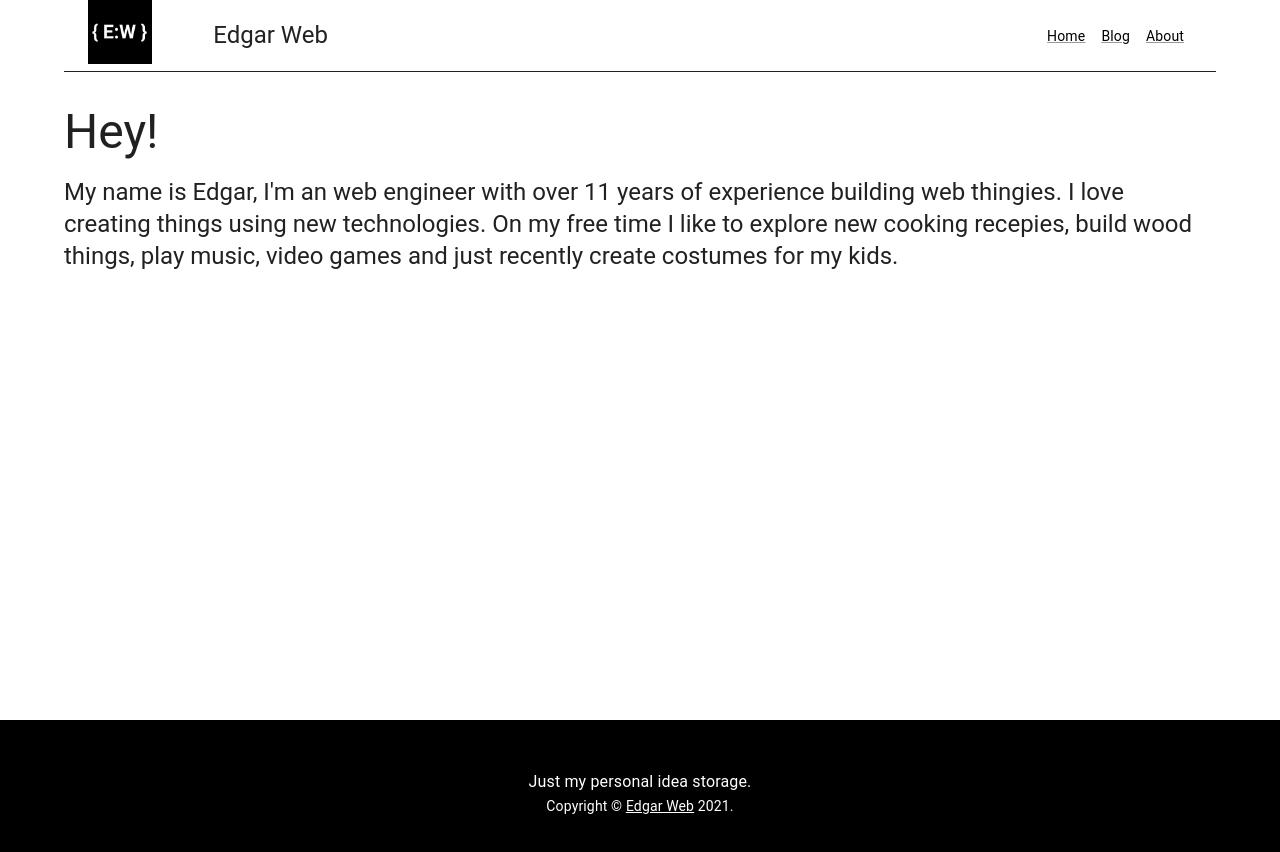
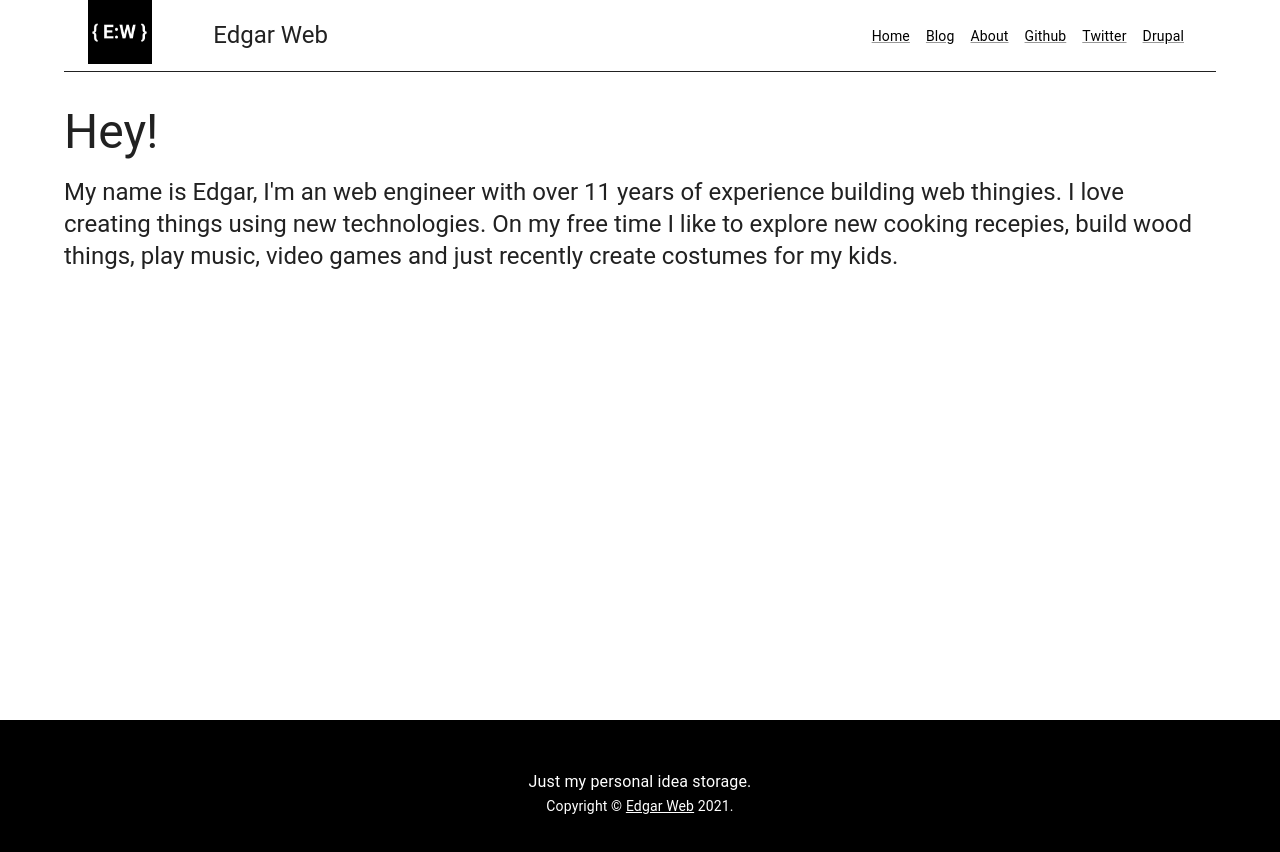
Before and after one commit to jedgar1mx/edgar.web.public, a Next.js app: page /about in a window 1280 px wide. Shown: the top 852 px of the page. Built offline with nearby package versions, Linux system fonts and the light colour scheme.

Commit message:
Adding more links.

```diff
--- a/page_components/MainPost.js
+++ b/page_components/MainPost.js
@@ -47,7 +47,7 @@ function MainPost(props) {
         }}
       />
       <Grid container>
-        <Grid item md={6} sx={{ position: "relative", width: "100%" }}>
+        <Grid item md={6} sx={{ position: "relative", width: "100%", minHeight: 300 }}>
           <Image
             src={post.image}
             alt={post.imageText}
--- a/page_sections/Header.js
+++ b/page_sections/Header.js
@@ -1,7 +1,6 @@
 import * as React from "react";
 import PropTypes from "prop-types";
 import Logo from "../page_components/Logo";
-import SearchIcon from "@mui/icons-material/Search";
 import {
   Grid,
   Box,
@@ -57,6 +56,45 @@ function Header(props) {
                   {section.title}
                 </Link>
               ))}
+              <Link
+                color="primary"
+                noWrap
+                key="github"
+                variant="body2"
+                href="https://github.com/jedgar1mx"
+                sx={{ p: 1, flexShrink: 0 }}
+                align="right"
+                target="_blank"
+                rel="noreferrer"
+              >
+                Github
+              </Link>
+              <Link
+                color="primary"
+                noWrap
+                key="twitter"
+                variant="body2"
+                href="https://twitter.com/jedgar1mx"
+                sx={{ p: 1, flexShrink: 0 }}
+                align="right"
+                target="_blank"
+                rel="noreferrer"
+              >
+                Twitter
+              </Link>
+              <Link
+                color="primary"
+                noWrap
+                key="drupal"
+                variant="body2"
+                href="https://www.drupal.org/u/jedgar1mx"
+                sx={{ p: 1, flexShrink: 0 }}
+                align="right"
+                target="_blank"
+                rel="noreferrer"
+              >
+                Drupal
+              </Link>
             </Box>
           </Grid>
         </Grid>
--- a/pages/api/hello.js
+++ b/pages/api/site.js
@@ -1,5 +1,5 @@
 // Next.js API route support: https://nextjs.org/docs/api-routes/introduction
 
 export default function handler(req, res) {
-  res.status(200).json({ name: 'John Doe' })
+  res.status(200).json({ name: 'Edgar Web' })
 }
--- a/pages/blog.js
+++ b/pages/blog.js
@@ -44,7 +44,7 @@ function Blog({ posts }) {
 // This function gets called at build time
 export async function getStaticProps() {
   // Call an external API endpoint to get posts
-  const res = await fetch("http://data.jedgar1mx.com/jsonapi/node/article");
+  const res = await fetch("http://data.jedgar1mx.com/jsonapi/node/article?page[limit]=12");
   const posts = await res.json();
 
   // By returning { props: { posts } }, the Blog component
--- a/pages/blog/[id].js
+++ b/pages/blog/[id].js
@@ -47,8 +47,7 @@ export default function Post({ post }) {
             {post.data.title}
           </Typography>
           <Typography variant="caption" component="div">
-            By {post.included[1].attributes.display_name} |
-            {moment(post.data.attributes.created).format("MMM Do, YYYY")}
+            {moment(post.data.attributes.created).format("MMM Do, YYYY")} by {post.included[1].attributes.display_name}
           </Typography>
           <Markup content={post.data.attributes.body.processed} />
         </main>
--- a/pages/index.js
+++ b/pages/index.js
@@ -60,7 +60,7 @@ export default function Home({ posts }) {
 export async function getStaticProps() {
   // Call an external API endpoint to get posts
   const res = await fetch(
-    "http://data.jedgar1mx.com/jsonapi/node/article?include=field_image,uid&sort=created"
+    "http://data.jedgar1mx.com/jsonapi/node/article?page[limit]=5&include=field_image,uid&sort=created"
   );
   const posts = await res.json();
 
```
